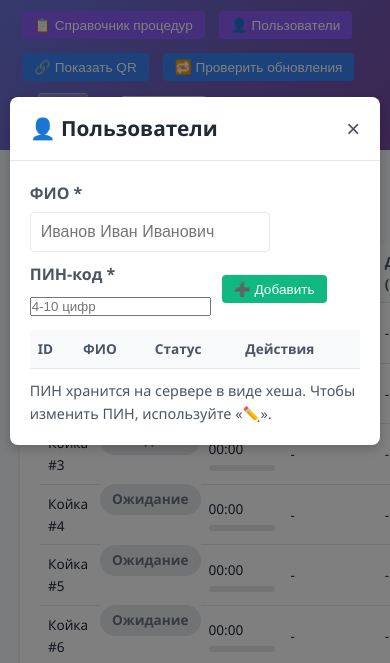
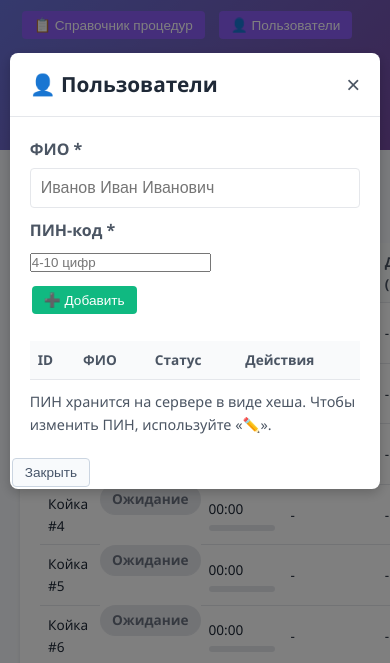
Before and after one commit to igorkandrat13-tech/med-timers, a website with bundled scripts: page public/admin/admin.html in a window 390 px wide. Both pictures are taken after a click on the button "👤 Пользователи". Shown: the part 151-814 px from the top of the page. Built offline with nearby package versions, Linux system fonts and the light colour scheme; no server answers.

Commit message:
modal users

```diff
--- a/public/admin/admin.html
+++ b/public/admin/admin.html
@@ -72,27 +72,29 @@
 </div>
 
 <!-- Модальное окно пользователей -->
-<div id="users-modal" class="modal" style="display: none;">
+<div id="users-modal" class="modal" style="display:none;">
   <div class="modal-content">
     <div class="modal-header">
       <h2>👤 Пользователи</h2>
-      <button class="modal-close">×</button>
+      <button class="modal-close" id="users-close-x">×</button>
     </div>
     <div class="modal-body">
-      <div style="display:flex; gap:10px; align-items:flex-end; flex-wrap:wrap; margin-bottom: 12px;">
-        <div class="form-group" style="margin:0; min-width: 240px;">
+      <div class="user-form-row">
+        <div class="form-group user-form-col">
           <label id="user-fio-label">ФИО *</label>
           <input type="text" id="add-user-fio" placeholder="Иванов Иван Иванович">
         </div>
-        <div class="form-group" style="margin:0; width: 180px;">
+        <div class="form-group user-form-col-narrow">
           <label id="user-pin-label">ПИН-код *</label>
           <input type="password" id="add-user-pin" placeholder="4-10 цифр" inputmode="numeric">
         </div>
         <input type="hidden" id="edit-user-id" value="">
-        <button class="btn btn-add" id="add-user-btn">➕ Добавить</button>
-        <button class="btn btn-cancel" id="cancel-edit-user-btn" style="display:none;">Отмена</button>
+        <div class="user-form-actions">
+          <button class="btn btn-add" id="add-user-btn">➕ Добавить</button>
+          <button class="btn btn-cancel" id="cancel-edit-user-btn" style="display:none;">Отмена</button>
+        </div>
       </div>
-      <table>
+      <table class="users-table">
         <thead>
           <tr>
             <th>ID</th>
@@ -103,12 +105,18 @@
         </thead>
         <tbody id="users-table-body"></tbody>
       </table>
-      <div style="margin-top: 10px; color: var(--text-muted); font-size: 0.9rem;">
+      <div class="users-footnote">
         ПИН хранится на сервере в виде хеша. Чтобы изменить ПИН, используйте «✏️».
       </div>
     </div>
+    <div class="modal-actions">
+      <div></div>
+      <div>
+        <button class="btn btn-cancel" id="users-close-btn">Закрыть</button>
+      </div>
+    </div>
   </div>
-</div>
+  </div>
 
 <!-- =============== МОДАЛЬНОЕ ОКНО ДОБАВЛЕНИЯ ПРОЦЕДУРЫ =============== -->
 <div id="add-procedure-modal" class="modal" style="display:none;">
--- a/public/admin/css/admin-design.css
+++ b/public/admin/css/admin-design.css
@@ -464,6 +464,51 @@ tr:last-child td {
   justify-content: center;
 }
 
+/* ==================== USERS MODAL LAYOUT ==================== */
+#users-modal .user-form-row {
+  display: flex;
+  gap: 10px;
+  align-items: flex-end;
+  flex-wrap: wrap;
+  margin-bottom: 12px;
+}
+
+#users-modal .user-form-col {
+  margin: 0;
+  min-width: 240px;
+  flex: 1 1 260px;
+}
+
+#users-modal .user-form-col-narrow {
+  margin: 0;
+  width: 180px;
+  flex: 0 0 180px;
+}
+
+#users-modal .user-form-actions {
+  display: flex;
+  gap: 8px;
+  align-items: center;
+}
+
+#users-modal .users-footnote {
+  margin-top: 10px;
+  color: var(--text-muted);
+  font-size: 0.9rem;
+}
+
+@media (max-width: 640px) {
+  #users-modal .user-form-col-narrow {
+    width: 100%;
+    flex: 1 1 200px;
+  }
+  #users-modal .user-form-actions {
+    width: 100%;
+    justify-content: flex-start;
+    gap: 10px;
+  }
+}
+
 
 /* ==================== STAGES ==================== */
 .stage-item {
--- a/public/admin/js/admin-modal.js
+++ b/public/admin/js/admin-modal.js
@@ -38,5 +38,25 @@ export function initModalHandlers() {
     import('./admin-users.js').then(module => {
       module.loadUsers();
     });
+    const modal = document.getElementById('users-modal');
+    const closeX = document.getElementById('users-close-x');
+    const closeBtn = document.getElementById('users-close-btn');
+    if (modal && !modal._usersBound) {
+      modal._usersBound = true;
+      modal.addEventListener('click', (e) => { if (e.target === modal) window.closeUsersModal(); });
+    }
+    if (closeX && !closeX._usersBound) {
+      closeX._usersBound = true;
+      closeX.addEventListener('click', () => window.closeUsersModal());
+    }
+    if (closeBtn && !closeBtn._usersBound) {
+      closeBtn._usersBound = true;
+      closeBtn.addEventListener('click', () => window.closeUsersModal());
+    }
+  };
+
+  window.closeUsersModal = () => {
+    const m = document.getElementById('users-modal');
+    if (m) m.style.display = 'none';
   };
 }
```
